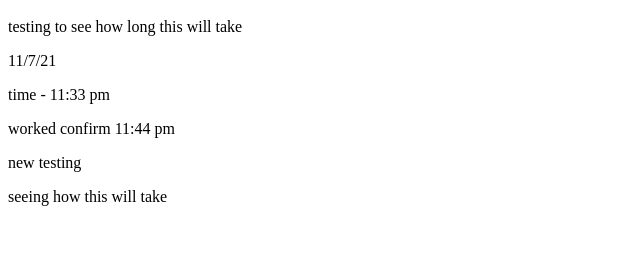
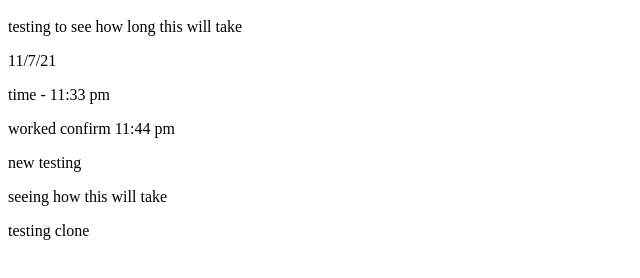
Before and after one commit to Tenlive1/website-v2, a plain HTML site: page index.html in a window 1280 px wide. Shown: the part 48-326 px from the top of the page, without its empty margins (0-640 px from the left). Drawn offline with Linux system fonts and the light colour scheme.

Commit message:
initialcommit

```diff
--- a/index.html
+++ b/index.html
@@ -16,5 +16,6 @@
         new testing
     </p>
     <p>seeing how this will take</p>
+    <p>testing clone</p>
 </body>
 </html>
```
